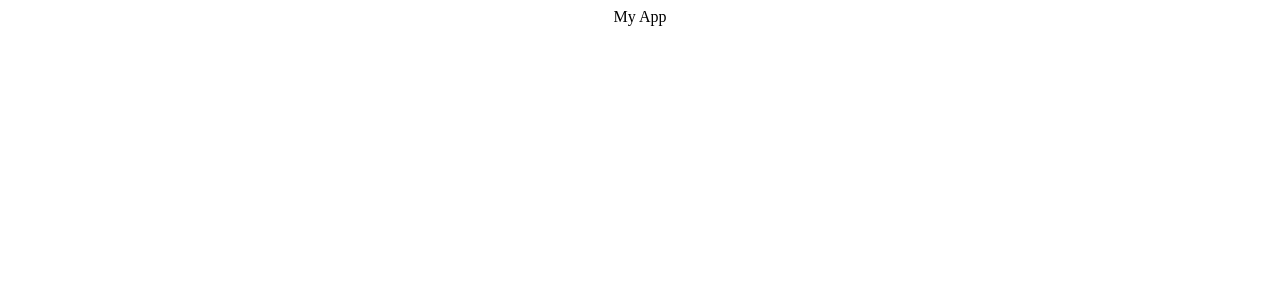
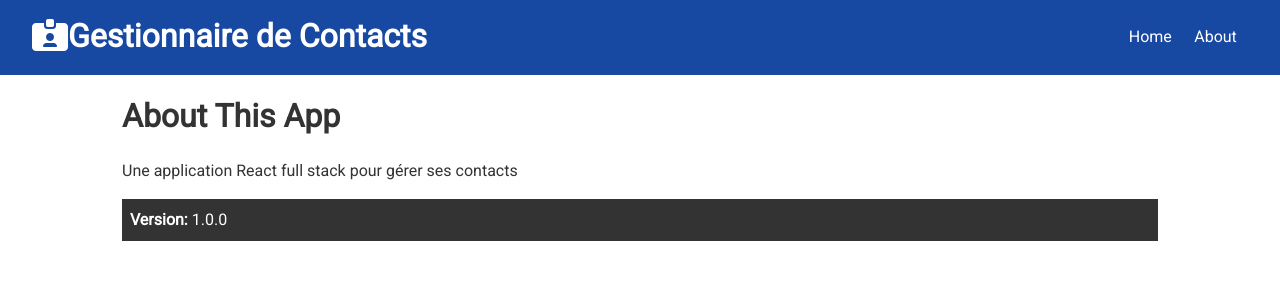
Before and after one commit to f-s-minsky/contacts-app, a React (Create React App) app in the folder client/: page /about in a window 1280 px wide. Shown: the top 300 px of the page. Built offline with nearby package versions, Linux system fonts and the light colour scheme.

Commit message:
feat: navbar, home & about page, router setup

```diff
--- a/client/src/App.css
+++ b/client/src/App.css
@@ -1,3 +1,442 @@
-.App {
+@import url('https://fonts.googleapis.com/css?family=Roboto');
+
+/* Global Styles */
+:root {
+  --primary-color: #003699;
+  --dark-color: #333333;
+  --light-color: #f4f4f4;
+  --danger-color: #dc3545;
+  --success-color: #28a745;
+}
+
+* {
+  box-sizing: border-box;
+  margin: 0;
+  padding: 0;
+}
+
+body {
+  font-family: 'Roboto', sans-serif;
+  font-size: 1rem;
+  line-height: 1.6;
+  background-color: #fff;
+  color: #333;
+}
+
+a {
+  color: var(--primary-color);
+  text-decoration: none;
+}
+
+a:hover {
+  color: #666;
+}
+
+ul {
+  list-style: none;
+}
+
+img {
+  width: 100%;
+}
+
+/* Utilities */
+.container {
+  max-width: 1100px;
+  margin: auto;
+  overflow: hidden;
+  padding: 0 2rem;
+}
+
+/* Text Styles*/
+.x-large {
+  font-size: 4rem;
+  line-height: 1.2;
+  margin-bottom: 1rem;
+}
+
+.large {
+  font-size: 3rem;
+  line-height: 1.2;
+  margin-bottom: 1rem;
+}
+
+.lead {
+  font-size: 1.5rem;
+  margin-bottom: 1rem;
+}
+
+.text-center {
   text-align: center;
 }
+
+.text-primary {
+  color: var(--primary-color);
+}
+
+.text-dark {
+  color: var(--dark-color);
+}
+
+.text-center {
+  text-align: center;
+}
+
+.text-right {
+  text-align: right;
+}
+
+.text-left {
+  text-align: left;
+}
+
+/* Cards */
+.card {
+  padding: 1rem;
+  border: #ccc 1px dotted;
+  margin: 0.7rem 0;
+}
+
+/* List */
+.list {
+  margin: 0.5rem 0;
+}
+
+.list li {
+  padding-bottom: 0.3rem;
+}
+
+/* Padding */
+.p {
+  padding: 0.5rem;
+}
+.p-1 {
+  padding: 1rem;
+}
+.p-2 {
+  padding: 2rem;
+}
+.p-3 {
+  padding: 3rem;
+}
+.py {
+  padding: 0.5rem 0;
+}
+.py-1 {
+  padding: 1rem 0;
+}
+.py-2 {
+  padding: 2rem 0;
+}
+.py-3 {
+  padding: 3rem 0;
+}
+
+/* Margin */
+.m {
+  margin: 0.5rem;
+}
+.m-1 {
+  margin: 1rem;
+}
+.m-2 {
+  margin: 2rem;
+}
+.m-3 {
+  margin: 3rem;
+}
+.my {
+  margin: 0.5rem 0;
+}
+.my-1 {
+  margin: 1rem 0;
+}
+.my-2 {
+  margin: 2rem 0;
+}
+.my-3 {
+  margin: 3rem 0;
+}
+
+/* Grid */
+.grid-2 {
+  display: grid;
+  grid-template-columns: repeat(2, 1fr);
+  grid-gap: 2rem;
+}
+
+.grid-3 {
+  display: grid;
+  grid-template-columns: repeat(3, 1fr);
+  grid-gap: 1rem;
+}
+
+.grid-4 {
+  display: grid;
+  grid-template-columns: repeat(4, 1fr);
+  grid-gap: 2rem;
+}
+
+.grid-2-3 {
+  display: grid;
+  grid-template-columns: 2fr 3fr;
+  grid-gap: 2rem;
+}
+
+.btn {
+  display: inline-block;
+  background: var(--light-color);
+  color: #333;
+  padding: 0.4rem 1.3rem;
+  font-size: 1rem;
+  border: none;
+  cursor: pointer;
+  margin-right: 0.5rem;
+  transition: opacity 0.2s ease-in;
+  outline: none;
+}
+
+.btn-link {
+  background: none;
+  padding: 0;
+  margin: 0;
+}
+
+.btn-block {
+  display: block;
+  width: 100%;
+}
+
+.btn-sm {
+  font-size: 0.8rem;
+  padding: 0.3rem 1rem;
+  margin-right: 0.2rem;
+}
+
+.badge {
+  font-size: 0.8rem;
+  padding: 0.2rem 0.7rem;
+  text-align: center;
+  margin: 0.3rem;
+  background: var(--light-color);
+  color: #333;
+  border-radius: 5px;
+}
+
+.alert {
+  padding: 0.7rem;
+  margin: 1rem 0;
+  opacity: 0.9;
+  background: var(--light-color);
+  color: #333;
+}
+
+.btn-primary,
+.bg-primary,
+.badge-primary,
+.alert-primary {
+  background: var(--primary-color);
+  color: #fff;
+}
+
+.btn-light,
+.bg-light,
+.badge-light,
+.alert-light {
+  background: var(--light-color);
+  color: #333;
+}
+
+.btn-dark,
+.bg-dark,
+.badge-dark,
+.alert-dark {
+  background: var(--dark-color);
+  color: #fff;
+}
+
+.btn-danger,
+.bg-danger,
+.badge-danger,
+.alert-danger {
+  background: var(--danger-color);
+  color: #fff;
+}
+
+.btn-success,
+.bg-success,
+.badge-success,
+.alert-success {
+  background: var(--success-color);
+  color: #fff;
+}
+
+.btn-white,
+.bg-white,
+.badge-white,
+.alert-white {
+  background: #fff;
+  color: #333;
+  border: #ccc solid 1px;
+}
+
+.btn:hover {
+  opacity: 0.8;
+}
+
+.bg-light,
+.badge-light {
+  border: #ccc solid 1px;
+}
+
+.round-img {
+  border-radius: 50%;
+}
+
+/* Forms */
+input {
+  margin: 1.2rem 0;
+}
+
+.form-text {
+  display: block;
+  margin-top: 0.3rem;
+  color: #888;
+}
+
+input[type='text'],
+input[type='email'],
+input[type='password'],
+input[type='date'],
+select,
+textarea {
+  display: block;
+  width: 100%;
+  padding: 0.4rem;
+  font-size: 1.2rem;
+  border: 1px solid #ccc;
+}
+
+input[type='submit'],
+button {
+  font: inherit;
+}
+
+.form-group {
+  margin: 1.2rem 0;
+}
+
+.form-group input {
+  margin: 0.2rem 0;
+}
+
+.form-container {
+  max-width: 500px;
+  margin: 2rem auto;
+  overflow: hidden;
+  padding: 0 2rem;
+}
+
+.form-container h1,
+h2,
+h3 {
+  text-align: center;
+}
+
+table th,
+table td {
+  padding: 1rem;
+  text-align: left;
+}
+
+table th {
+  background: var(--light-color);
+}
+
+/* Navbar */
+.navbar {
+  display: flex;
+  justify-content: space-between;
+  align-items: center;
+  padding: 0.7rem 2rem;
+  z-index: 1;
+  width: 100%;
+  border-bottom: solid 1px var(--primary-color);
+  opacity: 0.9;
+  margin-bottom: 1rem;
+}
+
+.navbar ul {
+  display: flex;
+}
+
+.navbar a {
+  color: #fff;
+  padding: 0.45rem;
+  margin: 0 0.25rem;
+}
+
+.navbar a:hover {
+  color: var(--light-color);
+}
+
+.navbar .welcome span {
+  margin-right: 0.6rem;
+}
+
+/* Animation (Add After) */
+.item-enter {
+  opacity: 0;
+}
+.item-enter-active {
+  opacity: 1;
+  transition: opacity 1000ms ease-in;
+}
+.item-exit {
+  opacity: 1;
+}
+.item-exit-active {
+  opacity: 0;
+  transition: opacity 1000ms ease-in;
+}
+
+/* Mobile Styles */
+@media (max-width: 700px) {
+  .hide-sm {
+    display: none;
+  }
+
+  .grid-2,
+  .grid-3,
+  .grid-4 {
+    grid-template-columns: 1fr;
+  }
+
+  /* Text Styles */
+  .x-large {
+    font-size: 3rem;
+  }
+
+  .large {
+    font-size: 2rem;
+  }
+
+  .lead {
+    font-size: 1rem;
+  }
+
+  /* Navbar */
+  .navbar {
+    display: block;
+    text-align: center;
+  }
+
+  .navbar h1 {
+    margin-bottom: 0.6rem;
+  }
+
+  .navbar ul {
+    text-align: center;
+    justify-content: center;
+  }
+}
--- a/client/src/App.js
+++ b/client/src/App.js
@@ -1,7 +1,28 @@
+import React, { Fragment } from 'react';
+import Navbar from './components/layout/Navbar';
+import {
+  BrowserRouter as Router,
+  Route,
+  Routes,
+} from 'react-router-dom';
+import Home from './components/pages/Home';
+import About from './components/pages/About';
 import './App.css';
 
 const App = () => {
-  return <div className='App'>My App</div>;
+  return (
+    <Router>
+      <Fragment>
+        <Navbar />
+        <div className='container'>
+          <Routes>
+            <Route path='/' element={<Home />} />
+            <Route path='/about' element={<About />} />
+          </Routes>
+        </div>
+      </Fragment>
+    </Router>
+  );
 };
 
 export default App;
--- /dev/null
+++ b/client/src/components/layout/Navbar.js
@@ -0,0 +1,34 @@
+import React from 'react';
+import PropTypes from 'prop-types';
+import { Link } from 'react-router-dom';
+
+function Navbar({ title, icon }) {
+  return (
+    <div className='navbar bg-primary'>
+      <h1>
+        <i className={icon} />
+        {title}
+      </h1>
+      <ul>
+        <li>
+          <Link to='/'>Home</Link>
+        </li>
+        <li>
+          <Link to='/about'>About</Link>
+        </li>
+      </ul>
+    </div>
+  );
+}
+
+Navbar.propTypes = {
+  title: PropTypes.string.isRequired,
+  icon: PropTypes.string,
+};
+
+Navbar.defaultProps = {
+  title: 'Gestionnaire de Contacts',
+  icon: 'fas fa-id-card-alt',
+};
+
+export default Navbar;
--- /dev/null
+++ b/client/src/components/pages/About.js
@@ -0,0 +1,18 @@
+import React from 'react';
+
+const About = () => {
+  return (
+    <div>
+      <h1>About This App</h1>
+      <p className='my-1'>
+        Une application React full stack pour gérer ses
+        contacts
+      </p>
+      <p className='bg-dark p'>
+        <strong>Version: </strong>1.0.0
+      </p>
+    </div>
+  );
+};
+
+export default About;
--- /dev/null
+++ b/client/src/components/pages/Home.js
@@ -0,0 +1,11 @@
+import React from 'react';
+
+const Home = () => {
+  return (
+    <div>
+      <h1>Home</h1>
+    </div>
+  );
+};
+
+export default Home;
```
